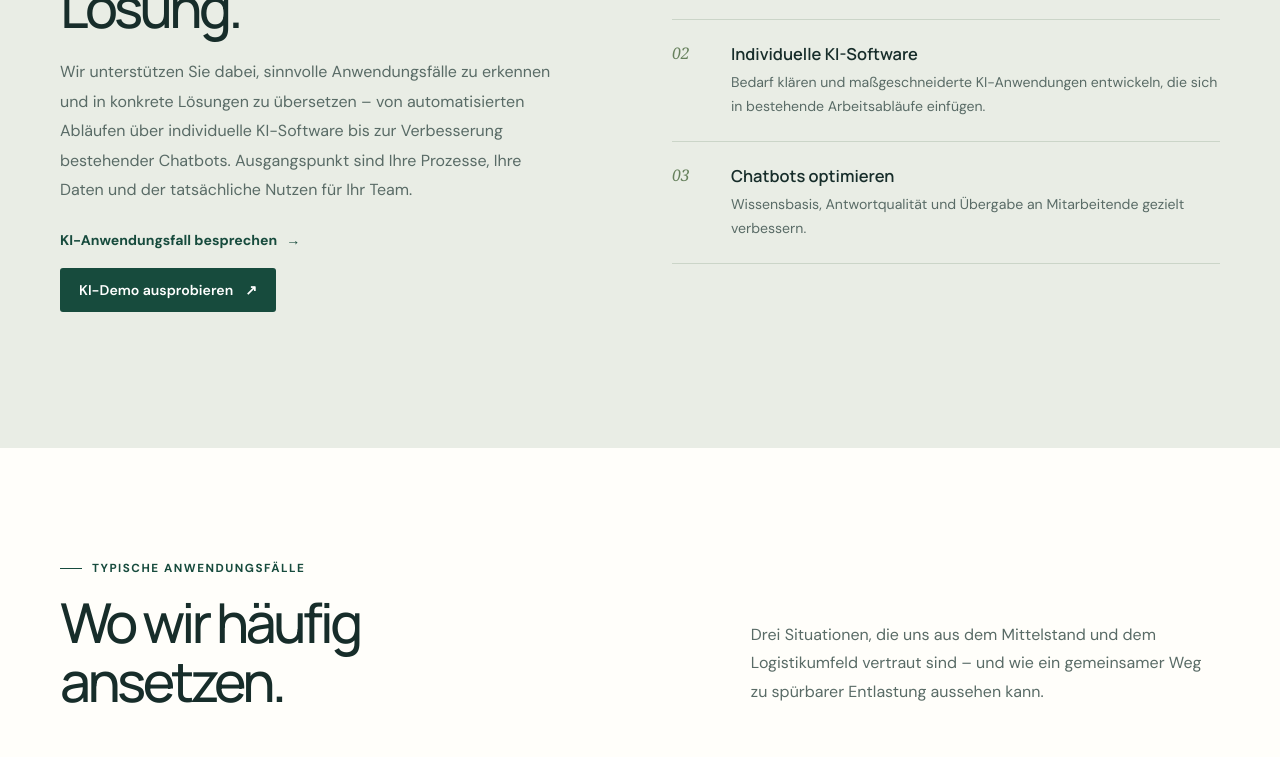
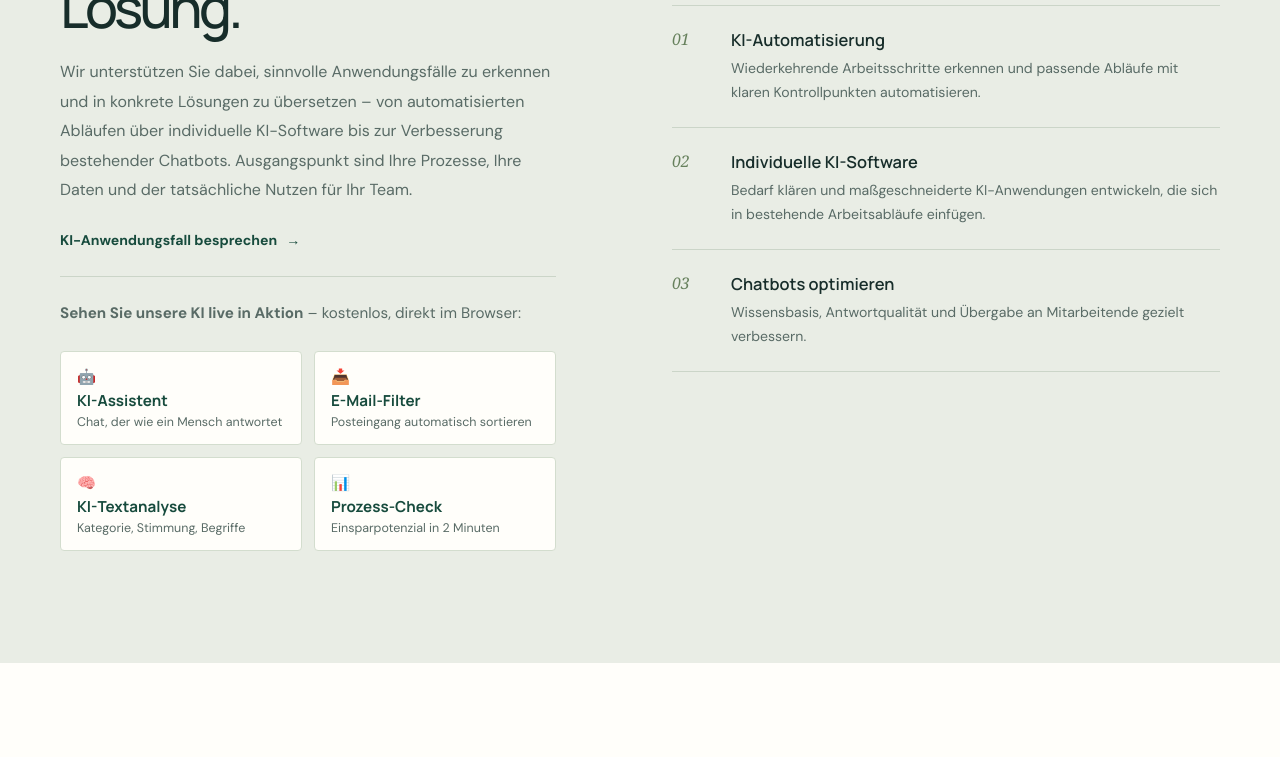
Before and after one commit to enesdoudouzi-sys/ae-consulting-website, a website: page docs/index.html in a window 1280 px wide. Shown: the part 4020-4777 px from the top of the page. Drawn offline with Linux system fonts and the light colour scheme; no server answers.

Commit message:
KI-Bereich: Live-Demos der KI-Tools (Assistent, E-Mail-Filter, Textanalyse, Prozess-Check) verlinken

```diff
--- a/docs/assets/site.css
+++ b/docs/assets/site.css
@@ -189,3 +189,12 @@
 .project ul{margin:0 0 6px;padding-left:20px;color:var(--muted);line-height:1.75;font-size:.92rem}
 .project .text-link{margin-top:18px}
 @media(max-width:900px){.project{grid-template-columns:1fr;gap:26px;padding:20px}}
+
+/* KI-Live-Demos im KI-Bereich */
+.ki-demos{margin-top:26px;padding-top:22px;border-top:1px solid #cbd5c8}
+.ki-demos-label{margin:0 0 14px;color:var(--ink);font-size:.95rem}
+.ki-demos-grid{display:grid;grid-template-columns:1fr 1fr;gap:12px}
+.ki-demo{display:flex;flex-direction:column;gap:3px;padding:14px 16px;background:var(--white);border:1px solid #d3ddce;border-radius:4px;text-decoration:none;color:var(--green);font:700 .95rem var(--display);transition:transform .2s,border-color .2s,box-shadow .2s}
+.ki-demo:hover{transform:translateY(-3px);border-color:var(--green);box-shadow:0 10px 24px #20392c14}
+.ki-demo small{color:var(--muted);font:400 .78rem var(--sans)}
+@media(max-width:800px){.ki-demos-grid{grid-template-columns:1fr}}
--- a/docs/index.html
+++ b/docs/index.html
@@ -98,7 +98,16 @@
     </section>
     <section class="section ki-section" id="ki">
       <div class="ki-grid wrap">
-        <div class="ki-copy reveal"><div class="eyebrow">KI, die im Alltag hilft</div><h2>Von der Idee zur passenden KI-Lösung.</h2><p>Wir unterstützen Sie dabei, sinnvolle Anwendungsfälle zu erkennen und in konkrete Lösungen zu übersetzen – von automatisierten Abläufen über individuelle KI-Software bis zur Verbesserung bestehender Chatbots. Ausgangspunkt sind Ihre Prozesse, Ihre Daten und der tatsächliche Nutzen für Ihr Team.</p><a class="text-link" href="#kontakt">KI-Anwendungsfall besprechen <span aria-hidden="true">→</span></a><p style="margin-top:18px"><a class="button" href="ki-analyse/">KI-Demo ausprobieren <span aria-hidden="true">↗</span></a></p></div>
+        <div class="ki-copy reveal"><div class="eyebrow">KI, die im Alltag hilft</div><h2>Von der Idee zur passenden KI-Lösung.</h2><p>Wir unterstützen Sie dabei, sinnvolle Anwendungsfälle zu erkennen und in konkrete Lösungen zu übersetzen – von automatisierten Abläufen über individuelle KI-Software bis zur Verbesserung bestehender Chatbots. Ausgangspunkt sind Ihre Prozesse, Ihre Daten und der tatsächliche Nutzen für Ihr Team.</p><a class="text-link" href="#kontakt">KI-Anwendungsfall besprechen <span aria-hidden="true">→</span></a>
+          <div class="ki-demos">
+            <p class="ki-demos-label"><strong>Sehen Sie unsere KI live in Aktion</strong> – kostenlos, direkt im Browser:</p>
+            <div class="ki-demos-grid">
+              <a class="ki-demo" href="https://enesdoudouzi-sys.github.io/ki-tool/assistent/" target="_blank" rel="noopener"><span aria-hidden="true">🤖</span> KI-Assistent <small>Chat, der wie ein Mensch antwortet</small></a>
+              <a class="ki-demo" href="https://enesdoudouzi-sys.github.io/ki-tool/email-filter/" target="_blank" rel="noopener"><span aria-hidden="true">📥</span> E-Mail-Filter <small>Posteingang automatisch sortieren</small></a>
+              <a class="ki-demo" href="https://enesdoudouzi-sys.github.io/ki-tool/" target="_blank" rel="noopener"><span aria-hidden="true">🧠</span> KI-Textanalyse <small>Kategorie, Stimmung, Begriffe</small></a>
+              <a class="ki-demo" href="https://enesdoudouzi-sys.github.io/ki-tool/prozess-check/" target="_blank" rel="noopener"><span aria-hidden="true">📊</span> Prozess-Check <small>Einsparpotenzial in 2 Minuten</small></a>
+            </div>
+          </div></div>
         <div class="ki-list reveal" aria-label="Leistungsfelder für KI-Unterstützung">
           <div class="ki-item"><span>01</span><div><h3>KI-Automatisierung</h3><p>Wiederkehrende Arbeitsschritte erkennen und passende Abläufe mit klaren Kontrollpunkten automatisieren.</p></div></div>
           <div class="ki-item"><span>02</span><div><h3>Individuelle KI-Software</h3><p>Bedarf klären und maßgeschneiderte KI-Anwendungen entwickeln, die sich in bestehende Arbeitsabläufe einfügen.</p></div></div>
```
